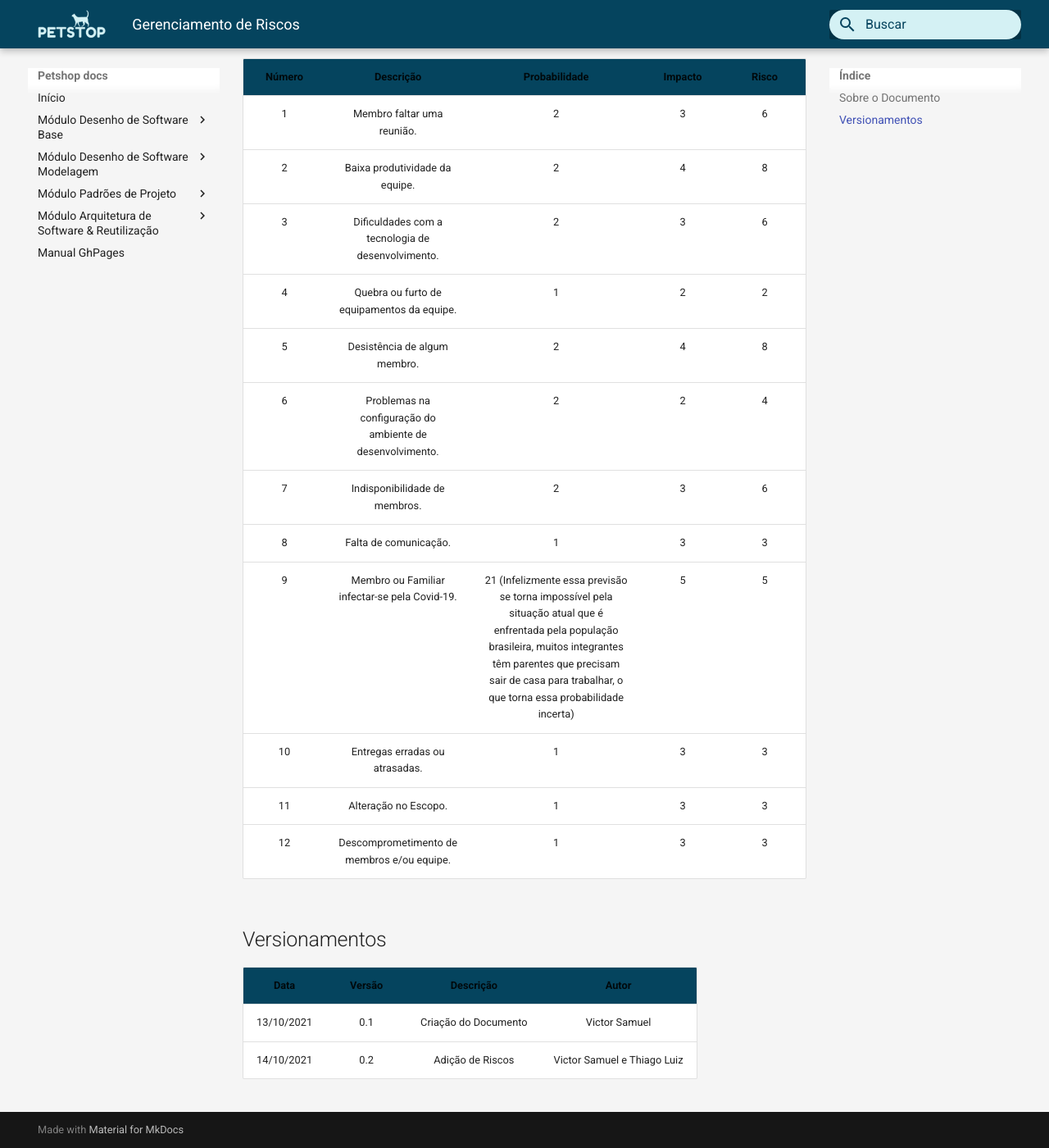
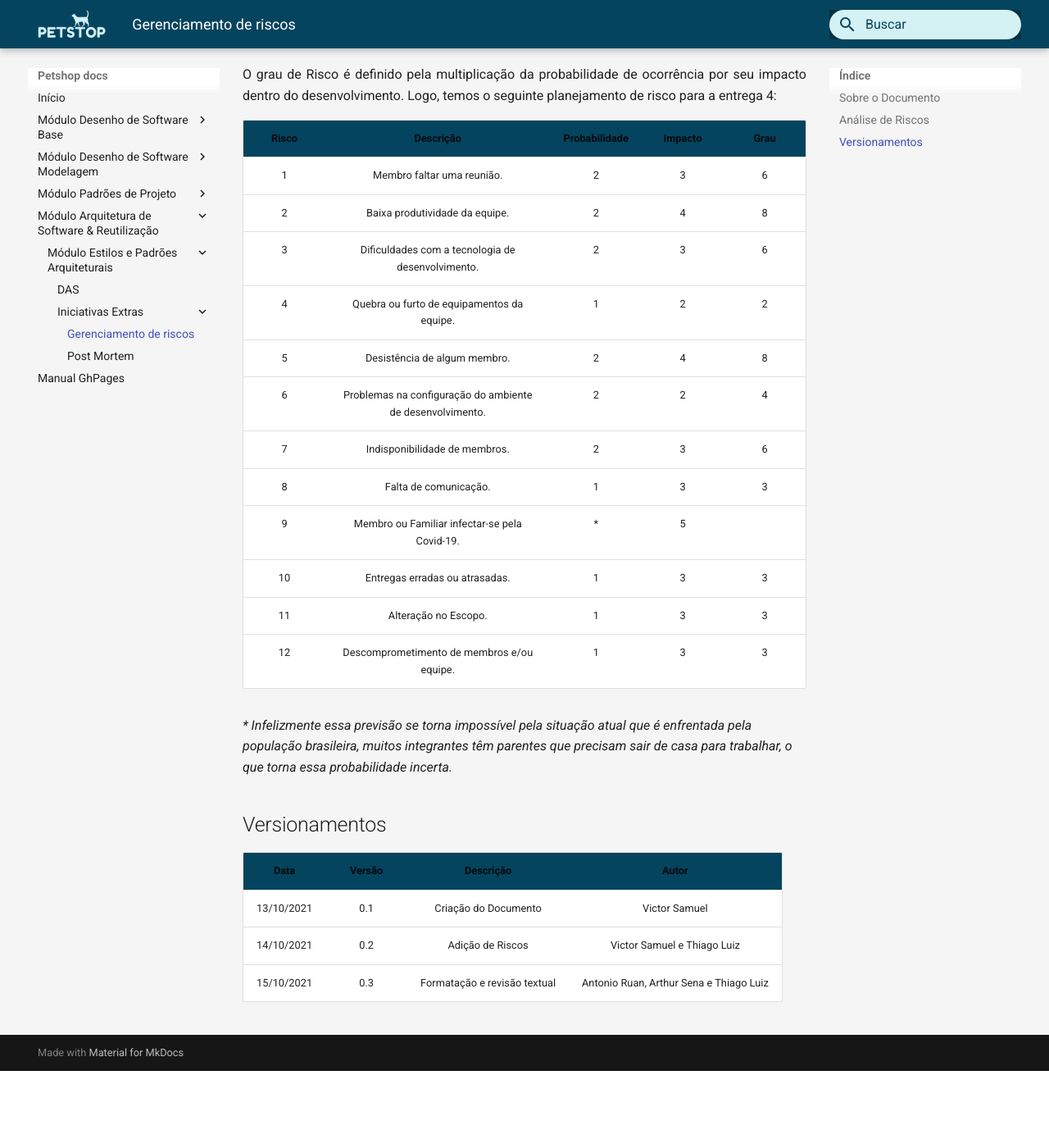
Before and after one commit to UnBArqDsw2021-1/2021.1_G3_PetStop_docs, an MkDocs documentation site: the page built from docs/arquitetura/extras/gerenciamentoDeRiscos.md, in a window 1280 px wide and 1400 px high, scrolled down 1988 px. Shown: the whole window at 82% size. Built offline with MkDocs 1.6.1 and Material for MkDocs 9.7.7, drawn with Linux system fonts in a browser that asks for light colours; after the commit the page ends 3294 px from its top, so only the background shows below that; some of the changed text lies outside the part shown.

Commit message:
docs: Review post mortem and risk management
Co-authored-by: senaarth <senaarth@gmail.com>
Co-authored-by: thiagomesUNB <thiago.luiz20000@gmail.com>

```diff
--- a/docs/arquitetura/extras/gerenciamentoDeRiscos.md
+++ b/docs/arquitetura/extras/gerenciamentoDeRiscos.md
@@ -1,11 +1,16 @@
 # Gerenciamento de Riscos
 
 ## Sobre o Documento
+<p style="text-align: justify">
 O plano que iremos realizar visa relatar em uma listagem os possíveis riscos durante todas as fases do ciclo de vida do software, bem como as alternativas para contornar cada um destes riscos. Contornando estas situações adversas, pode-se manter o ritmo de trabalho da equipe de desenvolvimento.
+</p>
 
+## Análise de Riscos
+<p style="text-align: justify">
 Possíveis riscos e detectáveis para cada fase (determinadas pelo andamento das unidades da disciplina) do projeto:
+</p>
 
-|    Número  | Descrição |      Prevenção       |                                               Contenção                                           |
+|    Risco  | Descrição |      Prevenção       |                                               Contenção                                           |
 | :--------: | :-------: | :------------------: | :-----------------------------------------------------------------------------------------------: |
 | 1          |  Membro faltar uma reunião | Notificar membros no dia da reunião e reforçar sua importância | Repassar o que foi discutido para membros indisponíveis no horário da reunião. |
 | 2          |  Baixa produtividade da equipe. | É de responsabilidade individual de cada membro colaborar com o andamento do projeto e restante da equipe. | Acompanhamento da evolução individual por parte de todos os membros. |
@@ -20,7 +25,9 @@
 | 11          |  Alteração no Escopo.  | Manter a comunicação sempre ativa. | Documentar e aprimorar os novos tópicos |
 | 12          |  Descomprometimento de membros e/ou equipe | Realizar conversas com membros para mantê-los sempre motivados. | Reunir a equipe, entender todos os lados e motivá-los. |
 
+<p style="text-align: justify">
 Análise dos riscos por meio de reuniões na plataforma Planning Poker.
+</p>
 
 |    Probabilidade  |    %      |  Peso (Definido em reunião)  |
 | :---------------: | :-------: | :--------------------------: |
@@ -30,9 +37,11 @@
 | Alta | 60%  a 80% | 4 |
 | Muito Alta | 80%  a 100% | 5 |
 
+<p style="text-align: justify">
 O grau de Risco é definido pela multiplicação da probabilidade de ocorrência por seu impacto dentro do desenvolvimento. Logo, temos o seguinte planejamento de risco para a entrega 4:
+</p>
 
-|    Número  |    Descrição     |  Probabilidade  | Impacto | Risco |
+|    Risco  |    Descrição     |  Probabilidade  | Impacto | Grau |
 | :--------: | :--------------: | :-------------: | :-----: | :----:|
 | 1 | Membro faltar uma reunião. | 2 | 3 | 6 |
 | 2 | Baixa produtividade da equipe.  | 2 | 4 | 8 |
@@ -42,10 +51,14 @@
 | 6 | Problemas na configuração do ambiente de desenvolvimento. | 2 | 2 | 4 |
 | 7 | Indisponibilidade de membros. | 2 | 3 | 6 |
 | 8 | Falta de comunicação. | 1 | 3 | 3 |
-| 9 | Membro ou Familiar infectar-se pela Covid-19. | 21 (Infelizmente essa previsão se torna impossível pela situação atual que é enfrentada pela população brasileira, muitos integrantes têm parentes que precisam sair de casa para trabalhar, o que torna essa probabilidade incerta) | 5 | 5 |
+| 9 | Membro ou Familiar infectar-se pela Covid-19. | * | 5 |  |
 | 10 | Entregas erradas ou atrasadas. | 1 | 3 | 3 |
 | 11 | Alteração no Escopo. | 1 | 3 | 3 |
 | 12 | Descomprometimento de membros e/ou equipe. | 1 | 3 | 3 |
+
+<i style="text-align: justify">
+\* Infelizmente essa previsão se torna impossível pela situação atual que é enfrentada pela população brasileira, muitos integrantes têm parentes que precisam sair de casa para trabalhar, o que torna essa probabilidade incerta.
+</i>
 
 ## Versionamentos
 
@@ -53,3 +66,4 @@
 | :--------: | :----: | :------------------: | :-------------: |
 | 13/10/2021 |  0.1   | Criação do Documento | Victor Samuel  |
 | 14/10/2021 |  0.2   | Adição de Riscos | Victor Samuel e Thiago Luiz  |
+| 15/10/2021 |  0.3   | Formatação e revisão textual | Antonio Ruan, Arthur Sena e Thiago Luiz  |
--- a/mkdocs.yml
+++ b/mkdocs.yml
@@ -74,4 +74,7 @@
         - DAS: arquitetura/das.md
     # - Módulo Reutilização de Software:
     #     -
+        - Iniciativas Extras:
+            - Gerenciamento de riscos: arquitetura/extras/gerenciamentoDeRiscos.md
+            - Post Mortem: arquitetura/extras/postmortem.md
   - Manual GhPages: manual.md
```
Also changed, not shown: docs/arquitetura/extras/postmortem.md (+11 -6 lines).
